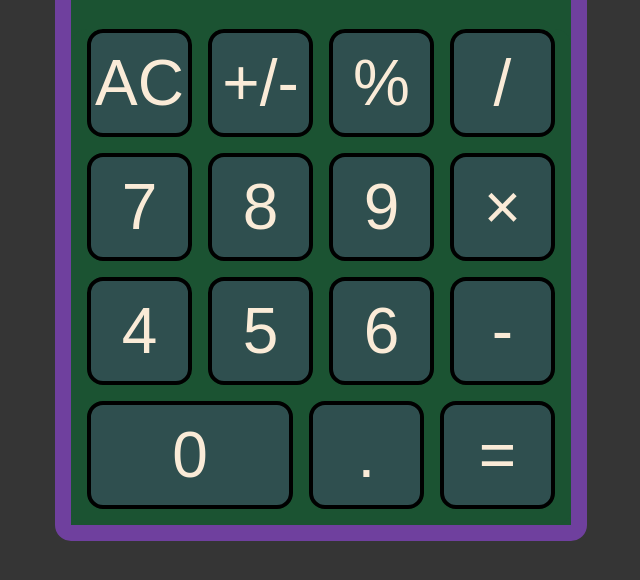
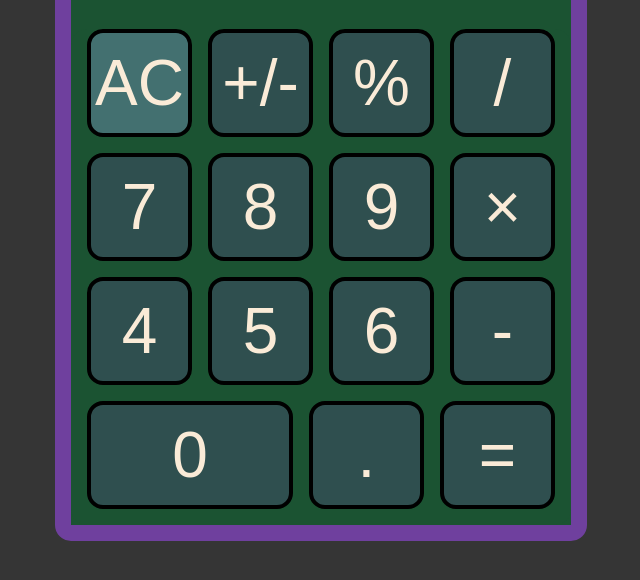
Before and after one commit to SluzCode/calculator, a plain HTML site: page index.html in a window 1280 px wide. In both pictures the pointer is over the button "AC". Shown: the part 224-804 px from the top of the page, without its empty margins (319-959 px from the left). Drawn offline with Linux system fonts and the light colour scheme.

Commit message:
Add button hover animation
Added pseudoclass for button hover animation.

```diff
--- a/style.css
+++ b/style.css
@@ -69,7 +69,7 @@ button {
     padding: 0;
     border: .25rem solid black;
     color: antiquewhite;
-    background-color:darkslategrey;
+    background-color:rgb(47, 79, 79);
     border-radius: 1rem;
     /* min-width: 4rem */
     /* margin: 1rem; */
@@ -101,3 +101,7 @@ button#decimal {
     /* align-items: center; */
     /* width: max-content; */
 }
+
+button:hover {
+background-color: hsl(180, 25%, 35%);
+}
```
